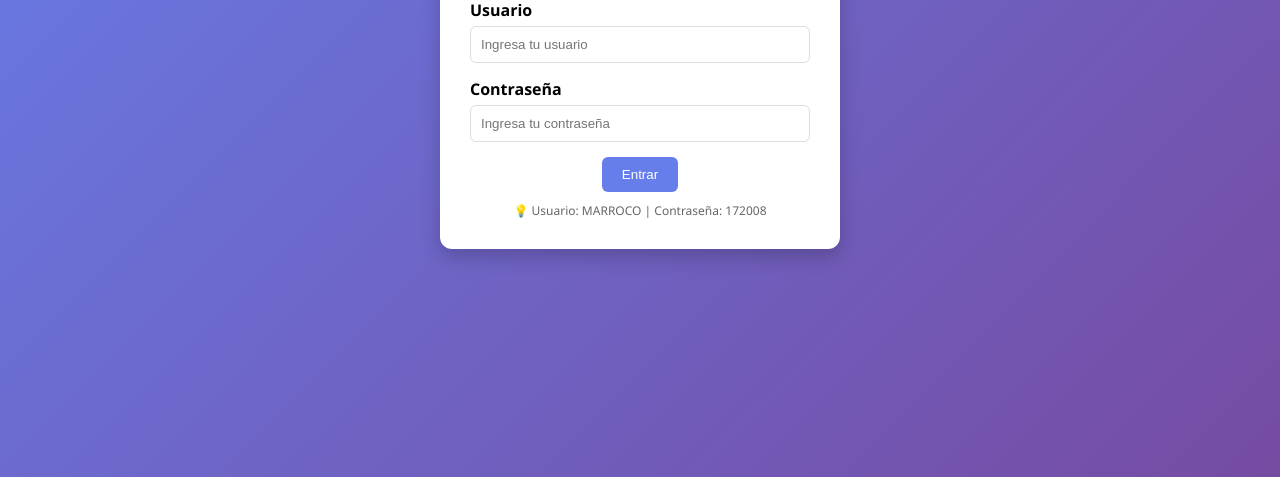
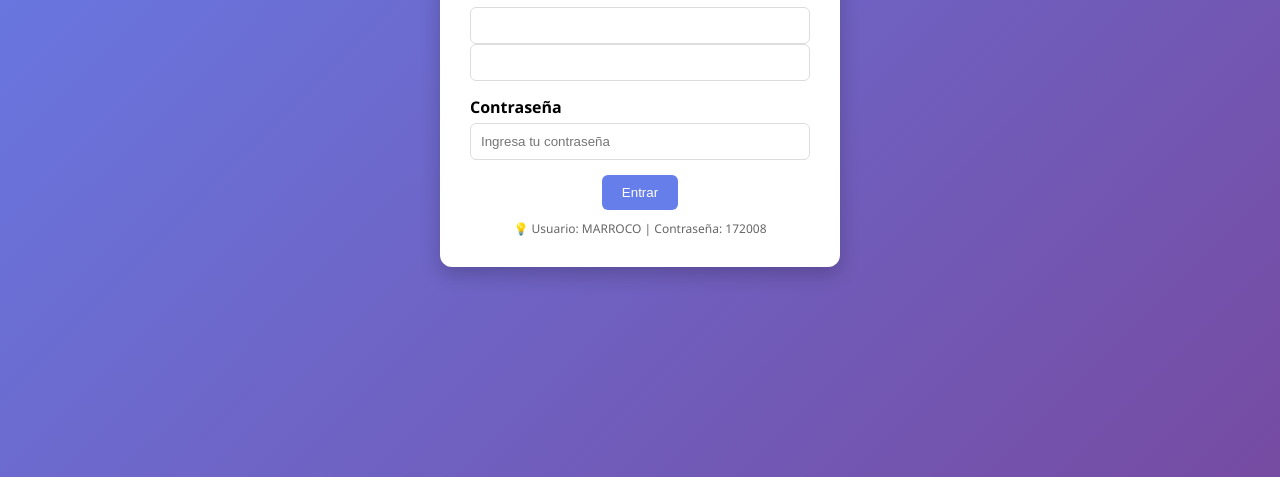
Before and after one commit to samuerlrp/sistema-ventas-inventario, a plain HTML site: page index.html in a window 1280 px wide. Shown: the part 323-800 px from the top of the page. Drawn offline with Linux system fonts and the light colour scheme.

Commit message:
Add password input to login formD
Updated the login form to include a password input field.

```diff
--- a/index.html
+++ b/index.html
@@ -15,7 +15,8 @@
             <form id="formLogin">
                 <div class="form-group">
                     <label>Usuario</label>
-                    <input type="text" id="loginUsuario" required placeholder="Ingresa tu usuario" autocomplete="username">
+                    <input type="text" id="loginUsuario" required >
+                    <input type="password" id="loginPassword" required>
                 </div>
 
                 <div class="form-group">
```
